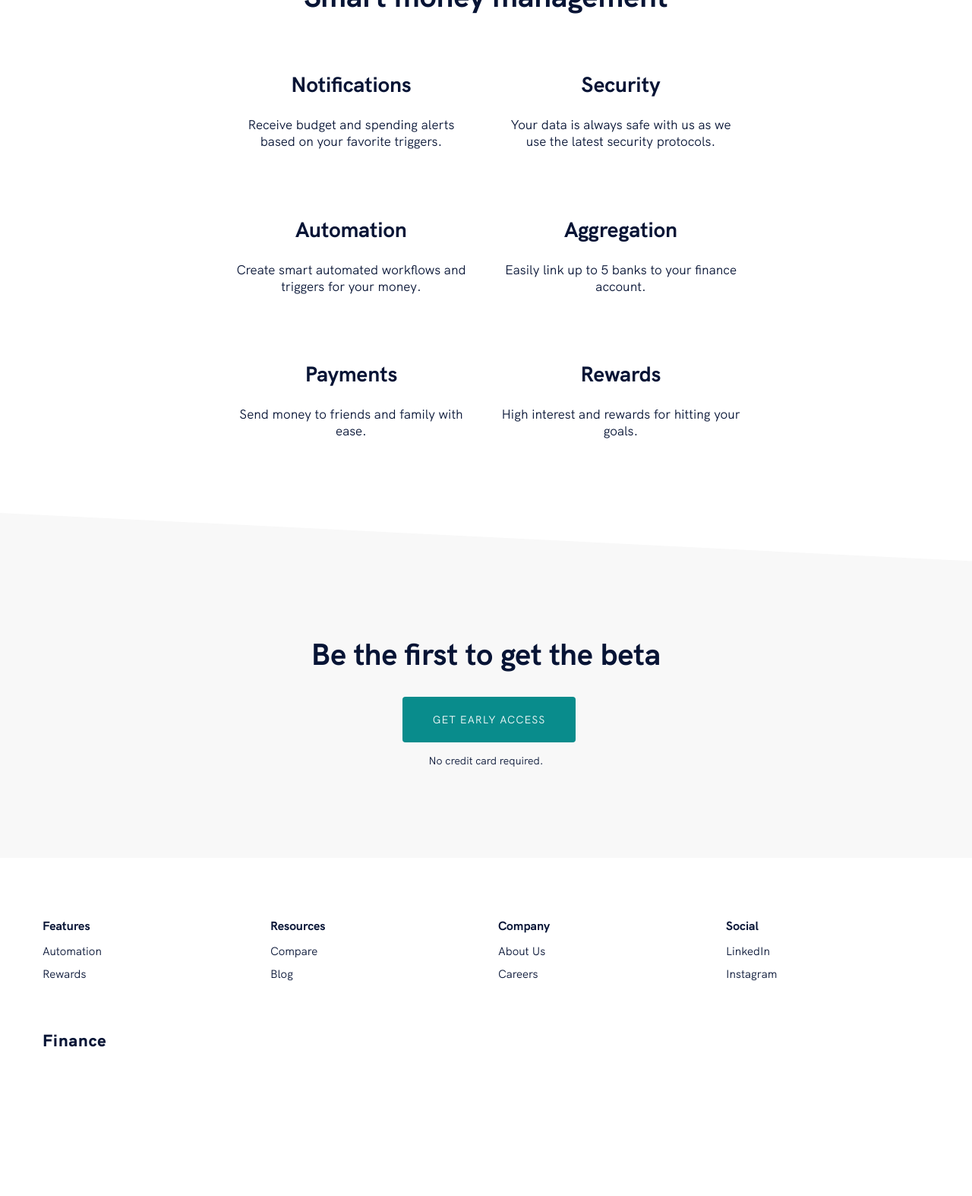
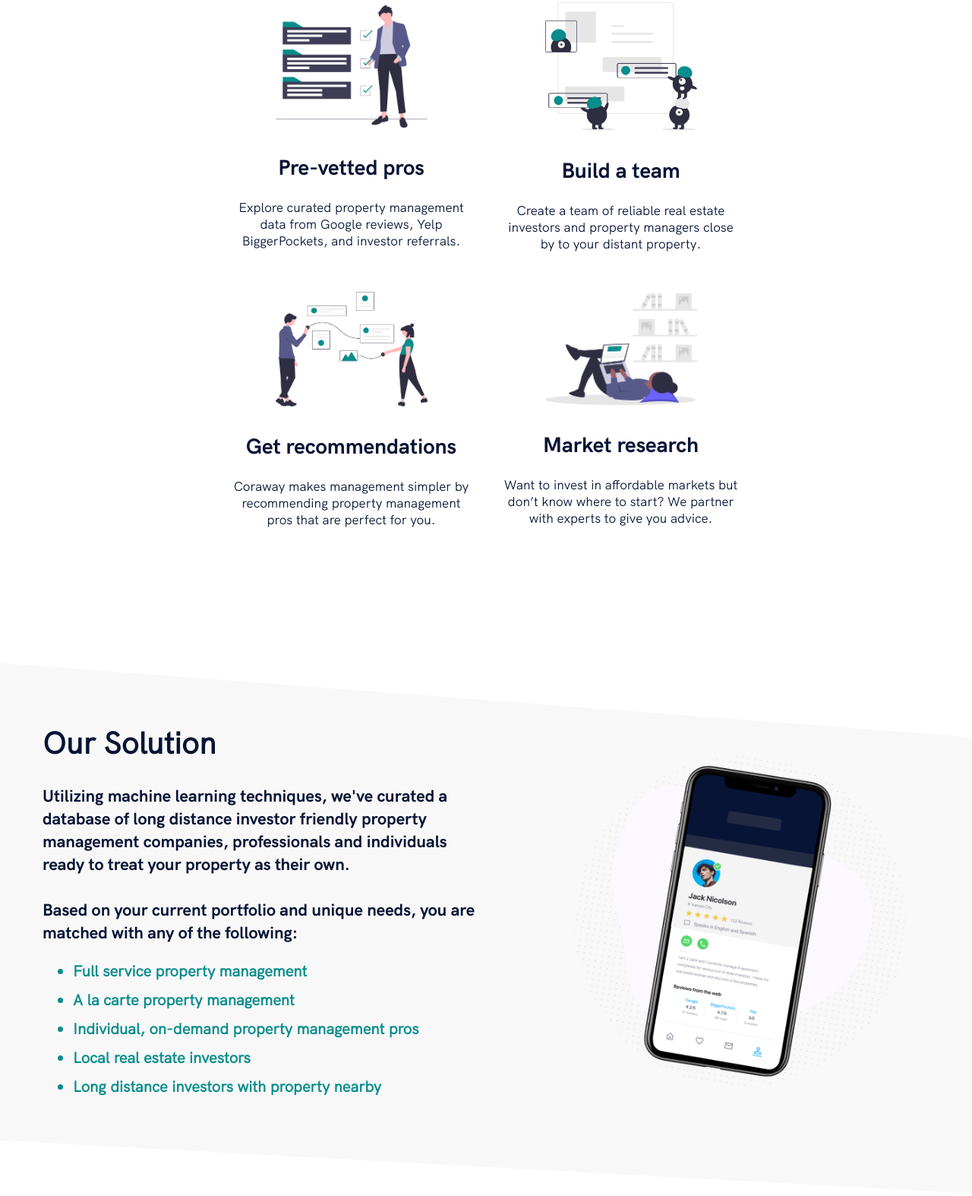
Before and after one commit to gatsby-coraway/gatsby-coraway, a Gatsby site: page / in a window 1280 px wide. Shown: the part 889-2463 px from the top of the page at 76% size. Before the commit the page ends 2353 px from the top, so only its background shows below. Built offline with nearby package versions, Linux system fonts and the light colour scheme; Gatsby itself is replaced by a stand-in of ours.

Commit message:
website updates

```diff
--- a/gatsby-config.js
+++ b/gatsby-config.js
@@ -37,11 +37,12 @@ module.exports = {
         background_color: `#663399`,
         theme_color: `#663399`,
         display: `minimal-ui`,
-        icon: `src/images/gatsby-icon.png`,
+        icon: `src/images/coraway-logo.svg`,
       },
     },
     // this (optional) plugin enables Progressive Web App + Offline functionality
     // To learn more, visit: https://gatsby.dev/offline
     // `gatsby-plugin-offline`,
   ],
+  pathPrefix: "/gatsby-coraway",
 }
--- a/package.json
+++ b/package.json
@@ -26,6 +26,7 @@
     "styled-components": "^4.4.0"
   },
   "devDependencies": {
+    "gh-pages": "^3.0.0",
     "prettier": "^1.18.2"
   },
   "keywords": [
@@ -38,7 +39,8 @@
     "format": "prettier --write \"**/*.{js,jsx,json,md}\"",
     "start": "npm run develop",
     "serve": "gatsby serve",
-    "test": "echo \"Write tests! -> https://gatsby.dev/unit-testing \""
+    "test": "echo \"Write tests! -> https://gatsby.dev/unit-testing \"",
+    "deploy": "gatsby build --prefix-paths && gh-pages -d public"
   },
   "repository": {
     "type": "git",
--- a/src/components/common/navigation/navigation.js
+++ b/src/components/common/navigation/navigation.js
@@ -2,8 +2,10 @@ import React, { Component } from "react"
 import AnchorLink from "react-anchor-link-smooth-scroll"
 import Scrollspy from "react-scrollspy"
 import { Menu, X } from "react-feather"
+import {Image} from '../image';
+import { Container } from "../../global"
+import corawayLogo from "../../../images/coraway-logo.png"
 
-import { Container } from "../../global"
 import {
   Nav,
   NavItem,
@@ -15,7 +17,7 @@ import {
   ActionsContainer,
 } from "./style"
 
-const NAV_ITEMS = ["Features", "Product", "Pricing", ""]
+const NAV_ITEMS = ["Features", "Services", "Contact Us", ""]
 
 export default class Navigation extends Component {
   state = {
@@ -70,14 +72,13 @@ export default class Navigation extends Component {
 
   render() {
     const { mobileMenuOpen } = this.state
-
     return (
       <Nav {...this.props} scrolled={this.state.hasScrolled}>
         <StyledContainer>
           <Brand>
             <Scrollspy offset={-64} item={["top"]} currentClassName="active">
-              <AnchorLink href="#top" onClick={this.closeMobileMenu}>
-                Finance
+              <AnchorLink href="#top" onClick={this.closeMobileMenu} style={{color:'#098c8c'}}>
+                Coraway
               </AnchorLink>
             </Scrollspy>
           </Brand>
@@ -96,7 +97,9 @@ export default class Navigation extends Component {
 
           <Mobile hide>{this.getNavList({})}</Mobile>
           <ActionsContainer>
-            <button>Sign up</button>
+          <a href="https://coraway.typeform.com/to/Ttjs8g">
+            <button>Get Started</button>
+            </a>
           </ActionsContainer>
         </StyledContainer>
         <Mobile>
--- a/src/components/sections/features.js
+++ b/src/components/sections/features.js
@@ -1,40 +1,89 @@
 import React from "react"
 import styled from "styled-components"
-
+import  Img from "gatsby-image"
+import {useStaticQuery, graphql} from  "gatsby"
 import { Section, Container } from "../global"
 
-const Features = () => (
+const Features = () => {
+  const data = useStaticQuery(graphql`
+  query {
+  imageOne: file(relativePath: { eq: "vetted-pros.png" }) {
+    childImageSharp {
+      fluid(maxWidth: 1000) {
+        ...GatsbyImageSharpFluid
+      }
+    }
+  }
+  imageTwo: file(relativePath: { eq: "teams.png" }) {
+    childImageSharp {
+      fluid(maxWidth: 1000) {
+        ...GatsbyImageSharpFluid
+      }
+    }
+  }
+  imageThree: file(relativePath: { eq: "recommend.png" }) {
+    childImageSharp {
+      fluid(maxWidth: 1000) {
+        ...GatsbyImageSharpFluid
+      }
+    }
+  }
+  imageFour: file(relativePath: { eq: "research.png" }) {
+    childImageSharp {
+      fluid(maxWidth: 1000) {
+        ...GatsbyImageSharpFluid
+      }
+    }
+  }
+}
+`);
+return(
   <Section id="features">
     <StyledContainer>
       <Subtitle>Features</Subtitle>
-      <SectionTitle>Smart money management</SectionTitle>
+      <SectionTitle>Long distance management</SectionTitle>
       <FeaturesGrid>
         <FeatureItem>
-          <FeatureTitle>Notifications</FeatureTitle>
+          <ImageWrapper>
+            <StyledImage fluid={data.imageOne.childImageSharp.fluid} />
+          </ImageWrapper>
+          <FeatureTitle>Pre-vetted pros</FeatureTitle>
           <FeatureText>
-            Receive budget and spending alerts based on your favorite triggers.
+          Explore curated property management data from Google reviews,
+          Yelp BiggerPockets, and investor referrals.
           </FeatureText>
         </FeatureItem>
         <FeatureItem>
-          <FeatureTitle>Security</FeatureTitle>
+          <ImageWrapper>
+            <StyledImage fluid={data.imageTwo.childImageSharp.fluid} />
+          </ImageWrapper>
+          <FeatureTitle>Build a team</FeatureTitle>
           <FeatureText>
-            Your data is always safe with us as we use the latest security
-            protocols.
+          Create a team of reliable real estate investors and property managers close by
+          to your distant property.
           </FeatureText>
         </FeatureItem>
         <FeatureItem>
-          <FeatureTitle>Automation</FeatureTitle>
+          <ImageWrapper>
+            <StyledImage fluid={data.imageThree.childImageSharp.fluid} />
+          </ImageWrapper>
+          <FeatureTitle>Get recommendations</FeatureTitle>
           <FeatureText>
-            Create smart automated workflows and triggers for your money.
+          Coraway makes management simpler by recommending property
+          management pros that are perfect for you.
           </FeatureText>
         </FeatureItem>
         <FeatureItem>
-          <FeatureTitle>Aggregation</FeatureTitle>
+         <ImageWrapper>
+            <StyledImage fluid={data.imageFour.childImageSharp.fluid} />
+          </ImageWrapper>
+          <FeatureTitle>Market research</FeatureTitle>
           <FeatureText>
-            Easily link up to 5 banks to your finance account.
+            Want to invest in affordable markets but don’t know where
+            to start? We partner with experts to give you advice.
           </FeatureText>
         </FeatureItem>
-        <FeatureItem>
+        {/* <FeatureItem>
           <FeatureTitle>Payments</FeatureTitle>
           <FeatureText>Send money to friends and family with ease.</FeatureText>
         </FeatureItem>
@@ -43,11 +92,11 @@ const Features = () => (
           <FeatureText>
             High interest and rewards for hitting your goals.
           </FeatureText>
-        </FeatureItem>
+        </FeatureItem> */}
       </FeaturesGrid>
     </StyledContainer>
-  </Section>
-)
+  </Section>)
+}
 
 export default Features
 
@@ -99,3 +148,22 @@ const FeatureTitle = styled.h4`
 const FeatureText = styled.p`
   text-align: center;
 `
+
+const ImageWrapper = styled.div`
+justify-self: end;
+align-self: center;
+@media (max-width: ${props => props.theme.screen.md}) {
+  justify-self: center;
+}
+`
+
+const StyledImage = styled(Img)`
+width: 200px;
+@media (max-width: ${props => props.theme.screen.md}) {
+  width: 200px;
+}
+@media (max-width: ${props => props.theme.screen.sm}) {
+  width: 100px;
+  display: none;
+}
+`
--- a/src/components/sections/getstarted.js
+++ b/src/components/sections/getstarted.js
@@ -4,20 +4,24 @@ import styled from "styled-components"
 import { Container, Section } from "../global"
 
 const GetStarted = () => (
+  <Section id="Contact">
   <StyledSection>
     <GetStartedContainer>
       <GetStartedTitle>Be the first to get the beta</GetStartedTitle>
+      <a href="https://coraway.typeform.com/to/Ttjs8g">
       <TryItButton>Get early access</TryItButton>
-      <Subtitle>No credit card required.</Subtitle>
+      </a>
+      {/* <Subtitle>No credit card required.</Subtitle> */}
     </GetStartedContainer>
   </StyledSection>
+  </Section>
 )
 
 export default GetStarted
 
 const StyledSection = styled(Section)`
   background-color: ${props => props.theme.color.background.light};
-  clip-path: polygon(0 0, 100% 14%, 100% 100%, 0% 100%);
+  clip-path: polygon(0% 14%,100% 0%,100% 100%,0% 100%);
 `
 
 const GetStartedContainer = styled(Container)`
@@ -26,6 +30,11 @@ const GetStartedContainer = styled(Container)`
   align-items: center;
   flex-direction: column;
   padding: 80px 0 40px;
+
+
+  a {
+    text-decoration: none;
+  }
 `
 
 const GetStartedTitle = styled.h3`
--- a/src/components/sections/header.js
+++ b/src/components/sections/header.js
@@ -3,12 +3,12 @@ import styled from "styled-components"
 import { graphql, useStaticQuery, Link } from "gatsby"
 import Img from "gatsby-image"
 
-import { Container } from "../global"
+import { Container, Section } from "../global"
 
 const Header = () => {
   const data = useStaticQuery(graphql`
     query {
-      file(sourceInstanceName: { eq: "product" }, name: { eq: "green-skew" }) {
+      file(sourceInstanceName: { eq: "product" }, name: { eq: "home" }) {
         childImageSharp {
           fluid(maxWidth: 1000) {
             ...GatsbyImageSharpFluid_tracedSVG
@@ -27,24 +27,23 @@ const Header = () => {
       <Container>
         <Flex>
           <HeaderTextGroup>
-            <Subtitle>Personal Finance</Subtitle>
+            <Subtitle>Property Manangement</Subtitle>
             <h1>
-              All your money,
+              Manage your property,
               <br />
-              one account
+              from anywhere
             </h1>
             <h2>
-              We're building next generation personal finance tools. Sign up to
-              get early access.
+            Your rental portfolio is only as good as your real estate investing team.
+            Find local, trusted property management help.
             </h2>
-            <HeaderForm onSubmit={handleSubmit}>
-              <HeaderInput placeholder="Your email" />
-              <HeaderButton>Early access</HeaderButton>
-            </HeaderForm>
-            <FormSubtitle>
+            <a href="https://coraway.typeform.com/to/Ttjs8g">
+              <HeaderButton>Request a demo</HeaderButton>
+            </a>
+            {/* <FormSubtitle>
               Already have a beta account?{" "}
               <FormSubtitleLink to="/">Sign in</FormSubtitleLink>
-            </FormSubtitle>
+            </FormSubtitle> */}
           </HeaderTextGroup>
           <ImageWrapper>
             <StyledImage fluid={data.file.childImageSharp.fluid} />
@@ -97,6 +96,10 @@ const HeaderTextGroup = styled.div`
 
   p {
     margin-bottom: 48px;
+  }
+
+  a {
+    text-decoration: none;
   }
 `
 
@@ -168,6 +171,7 @@ const HeaderButton = styled.button`
   height: 60px;
   display: block;
   margin-left: 8px;
+  margin-bottom: 70px;
   text-transform: uppercase;
   cursor: pointer;
   white-space: nowrap;
@@ -188,6 +192,12 @@ const HeaderButton = styled.button`
     margin-left: 0;
   }
 `
+const AccentButton = styled(HeaderButton)`
+  background: transparent;
+  border: 1px solid #098C8C;
+  color: #098C8C;
+  padding: 0px 50px;
+`
 const ImageWrapper = styled.div`
   justify-self: end;
   align-self: center;
--- /dev/null
+++ b/src/components/sections/product.js
@@ -0,0 +1,119 @@
+import React from "react"
+import styled from "styled-components"
+import { graphql, useStaticQuery } from "gatsby"
+import Img from "gatsby-image"
+import { Container, Section } from "../global"
+
+const Product = () => {
+    const data = useStaticQuery(graphql`
+    query {
+      file(sourceInstanceName: { eq: "product" }, name: { eq: "example-ui" }) {
+        childImageSharp {
+          fluid(maxWidth: 1000) {
+            ...GatsbyImageSharpFluid_tracedSVG
+          }
+        }
+      }
+    }
+  `);
+return(
+  <Section id="services">
+  <StyledSection>
+  <Container>
+        <Flex>
+          <HeaderTextGroup>
+            <h2>
+                Our Solution
+            </h2>
+            <h4>
+                {/* A great team is important for successful property management. */}
+                Utilizing machine learning techniques, we've curated a database of long distance investor friendly property management companies, professionals and individuals ready to treat your property as their own.
+                <br/><br/>Based on your current portfolio and unique needs, you are matched with any of the following:
+            </h4>
+            <ul>
+           <li>Full service property management</li>
+           <li>A la carte property management</li>
+           <li>Individual, on-demand property management pros</li>
+           <li>Local real estate investors</li>
+           <li>Long distance investors with property nearby</li>
+            </ul>
+          </HeaderTextGroup>
+          <ImageWrapper>
+            <StyledImage fluid={data.file.childImageSharp.fluid}/>
+            <br />
+          </ImageWrapper>
+        </Flex>
+      </Container>
+  </StyledSection>
+  </Section>)
+}
+
+export default Product
+
+const StyledSection = styled(Section)`
+  background-color: ${props => props.theme.color.background.light};
+  clip-path: polygon(0 0, 100% 14%, 100% 100%, 0% 90%);
+`
+
+const HeaderTextGroup = styled.div`
+  margin: 0;
+
+  > div {
+    width: 120%;
+    margin-bottom: -4.5%;
+
+    @media (max-width: ${props => props.theme.screen.md}) {
+      margin: 0 16px;
+    }
+  }
+
+  h2 {
+    margin: 0 0 24px;
+    color: ${props => props.theme.color.primary};
+  }
+
+  h4 {
+    margin-bottom: 24px;
+    ${props => props.theme.font_size.regular}
+  }
+
+  p {
+    margin-bottom: 48px;
+  }
+
+  ul, li {
+      font-size: 20px;
+      font-weight: 600;
+      padding-bottom: 15px;
+      color: #098c8c;
+  }
+`
+
+const Flex = styled.div`
+  display: grid;
+  justify-content: space-between;
+  align-content: center;
+  grid-template-columns: 1fr 1fr;
+  @media (max-width: ${props => props.theme.screen.md}) {
+    grid-template-columns: 1fr;
+    grid-gap: 64px;
+  }
+`
+const ImageWrapper = styled.div`
+  justify-self: end;
+  align-self: center;
+  @media (max-width: ${props => props.theme.screen.md}) {
+    justify-self: center;
+  }
+`
+
+const StyledImage = styled(Img)`
+  width: 500px;
+  @media (max-width: ${props => props.theme.screen.md}) {
+    width: 400px;
+  }
+  @media (max-width: ${props => props.theme.screen.sm}) {
+    width: 300px;
+    display: none;
+  }
+`
--- a/src/pages/index.js
+++ b/src/pages/index.js
@@ -8,6 +8,7 @@ import Header from "../components/sections/header"
 import Features from "../components/sections/features"
 import Footer from "../components/sections/footer"
 import GetStarted from "../components/sections/getstarted"
+import Product from "../components/sections/product"
 
 const IndexPage = () => (
   <Layout>
@@ -15,8 +16,9 @@ const IndexPage = () => (
     <Navigation />
     <Header />
     <Features />
+    <Product/>
     <GetStarted />
-    <Footer />
+    {/* <Footer /> */}
   </Layout>
 )
 
```
Also changed, not shown: src/images/coraway-logo.svg (added), src/images/product/example-ui.png (added), src/images/product/home.png (added), src/images/product/recommend.png (added), src/images/product/research.png (added), src/images/product/teams.png (added), src/images/product/teams.svg (added), src/images/product/vetted-pros.png (added), 1 other file.
